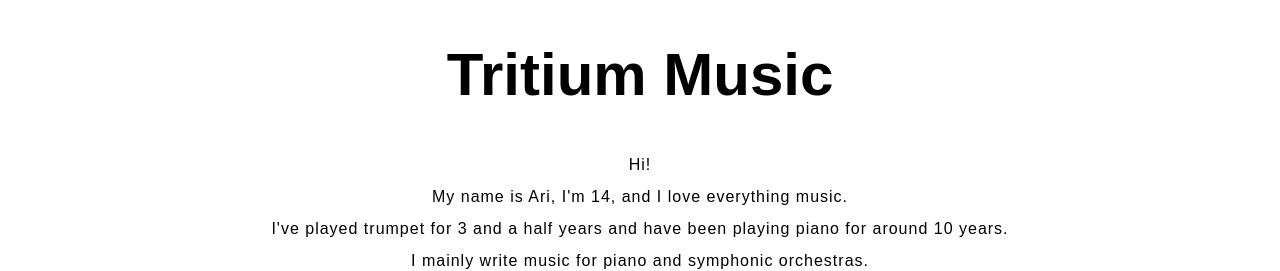
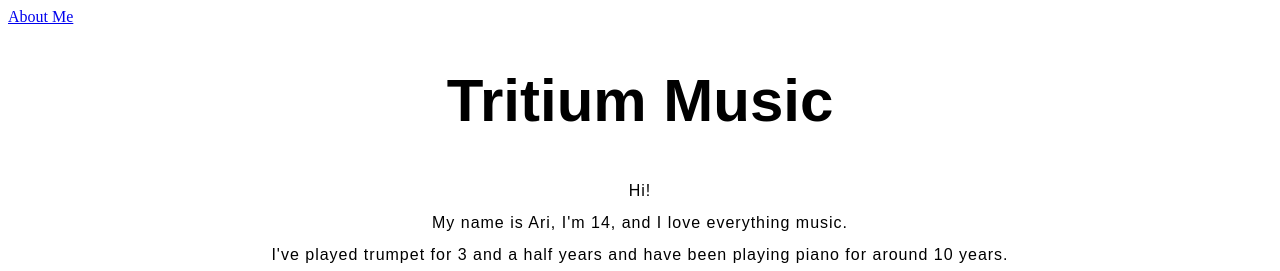
Before and after one commit to aridavidson001/aridavidson001.github.io, a plain HTML site: page index.html in a window 1280 px wide. Shown: the top 271 px of the page. Drawn offline with Linux system fonts and the light colour scheme.

Commit message:
Update index.html

```diff
--- a/index.html
+++ b/index.html
@@ -7,7 +7,7 @@
   <link href="styles/style.css" rel="stylesheet" />
 </head>
 <body>
-
+    <a href="html/about.html">About Me</a>
 <h1>Tritium Music</h1>
 <p>Hi!<br>
   My name is Ari, I'm 14, and I love everything music.<br>
```
